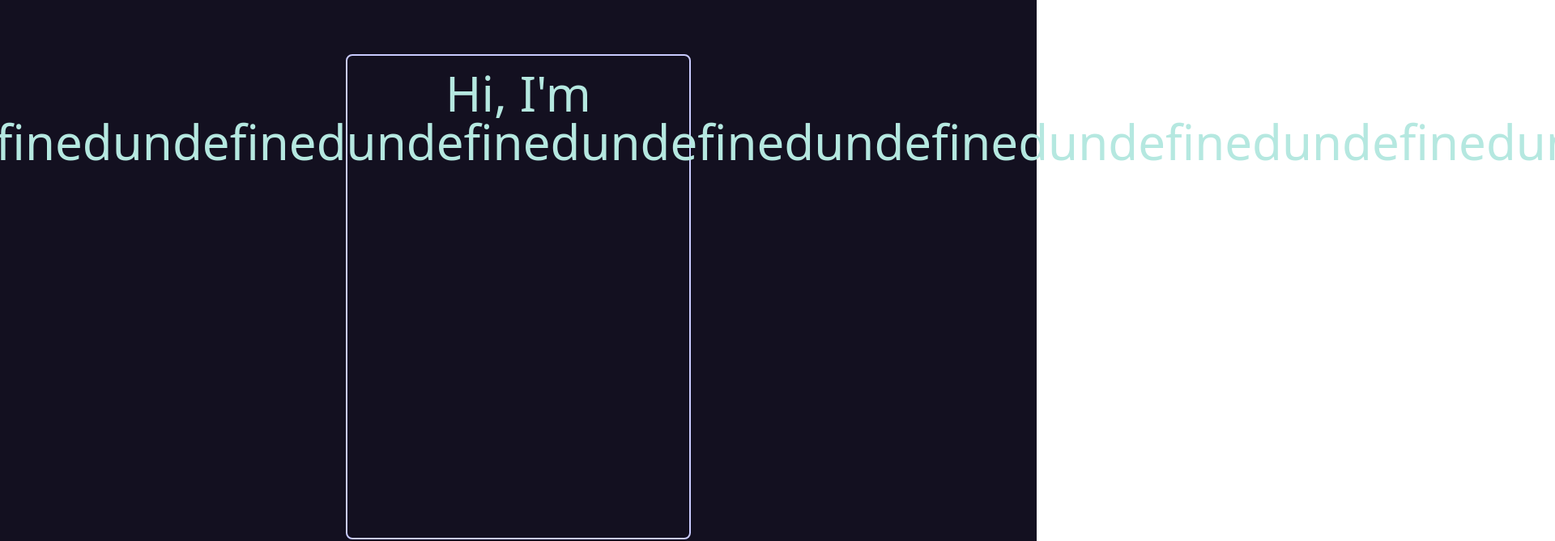
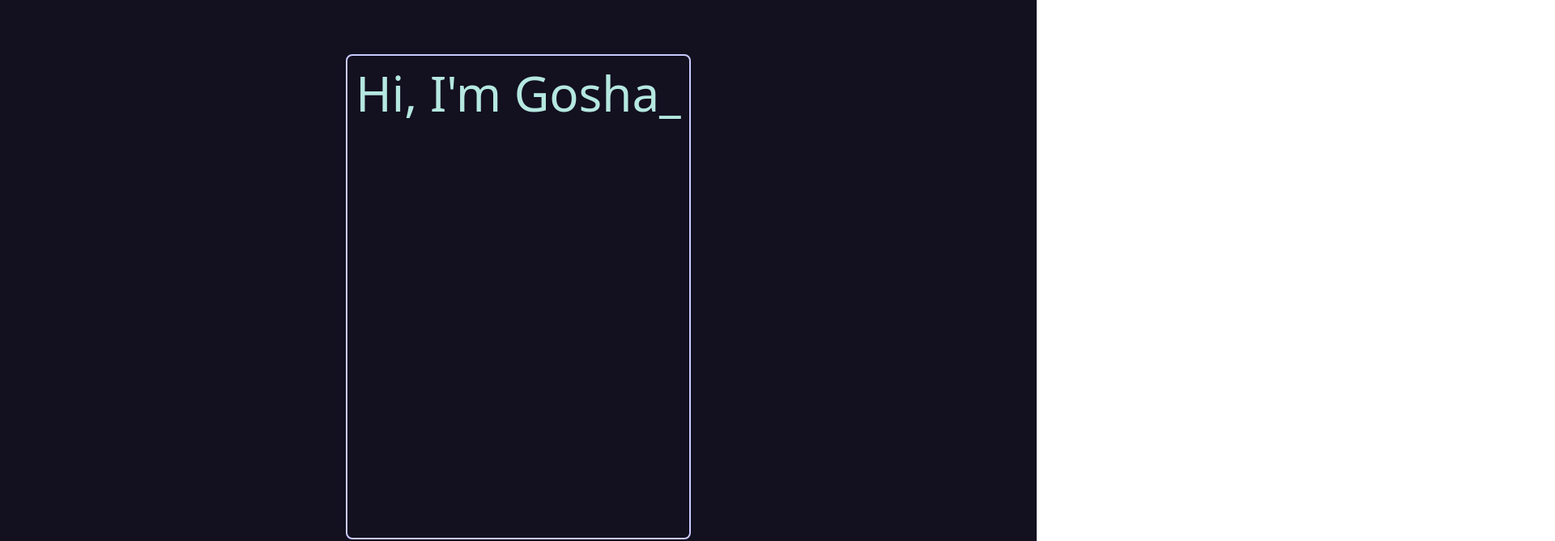
Before and after one commit to Pandaroses/pndrs.codes, a React (Vite) app: page / in a window 1280 px wide. Shown: the top 669 px of the page at 81% size, 1920 px wide, since content can reach past the window. Built offline with nearby package versions, Linux system fonts and the light colour scheme.

Commit message:
shit fuck cummy bot i hate this

```diff
--- a/src/components/App.tsx
+++ b/src/components/App.tsx
@@ -1,26 +1,20 @@
-import React, { useEffect, useState } from "react"
+import React, { useEffect, useState, useCallback } from "react"
 
 
 
 const App = () => {
     const [title,setTitle] = useState("");
     const [underscore,setUnderscore] = useState(false);
-    setInterval(() => setUnderscore(!underscore),400)
     let finish = "Hi, I'm Gosha";
 
-    const addletter = () => setTimeout(() => {
-        setTitle(title =>title+finish[title.length]);
-
-        title !== finish && addletter();
-
-    }, 900);
 
     useEffect(() => {
-        addletter();
+        setInterval(() => setUnderscore(underscore=>!underscore),400)
+    },[]);
 
-    });
-
-
+   useEffect(() => {
+       title.length < finish.length && setTimeout(() => setTitle(title+finish[title.length]),300);
+   },[title])
 
 
 
@@ -30,7 +24,6 @@ const App = () => {
     return (
         <div className=" bg-black-0 h-screen w-screen flex flex-col flex-nowrap justify-self-center items-center content-center">
             <div className="basis-1/12">
-
             </div>
             <div className="border-2 rounded-lg border-lavender basis-3/4 align-center  text-center h-96 w-4/12 flex flex-col items-center content-center">
                 <h1 className="text-teal text-6xl pt-4 basis-4/12 ">{title+(underscore ? "_" : "")}</h1>
```
